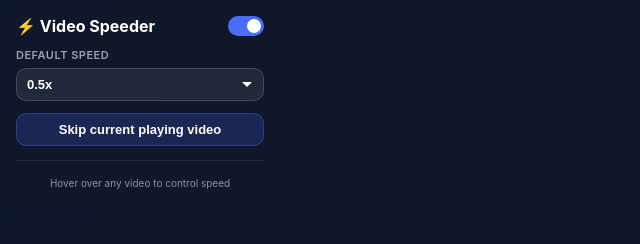
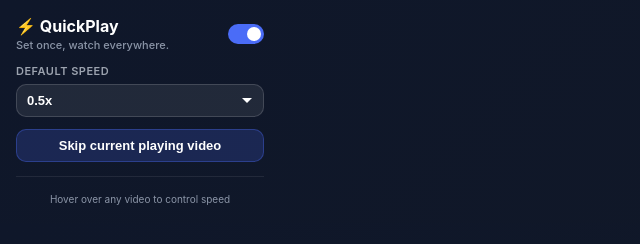
Before and after one commit to ogzhnsbs/quickplay, a website built with Vite: page src/popup/popup.html in a window 1280 px wide. Shown: the whole page, without its empty margins (0-640 px from the left). Built offline with nearby package versions, Linux system fonts and the light colour scheme; no server answers.

Commit message:
feat: update popup UI and enhance README for Chrome Web Store packaging
- Changed the title from "Video Speeder" to "QuickPlay" in popup.html.
- Added a brand section in popup.html with a subtitle for better branding.
- Updated popup.css to include new styles for the brand and subtitle.
- Enhanced README.md with instructions for packaging the extension for the Chrome Web Store.

```diff
--- a/src/popup/popup.css
+++ b/src/popup/popup.css
@@ -23,11 +23,23 @@
   margin-bottom: 12px;
 }
 
+.popup-brand {
+  min-width: 0;
+}
+
 .popup-title {
   font-size: 16px;
   font-weight: 700;
   color: #fff;
   margin: 0;
+}
+
+.popup-subtitle {
+  margin: 2px 0 0;
+  font-size: 11px;
+  font-weight: 500;
+  color: #8b95a7;
+  line-height: 1.3;
 }
 
 .setting-group {
--- a/src/popup/popup.html
+++ b/src/popup/popup.html
@@ -3,13 +3,16 @@
   <head>
     <meta charset="UTF-8" />
     <meta name="viewport" content="width=device-width, initial-scale=1.0" />
-    <title>Video Speeder</title>
+    <title>QuickPlay</title>
     <link rel="stylesheet" href="./popup.css" />
   </head>
   <body>
     <div class="popup-container">
       <div class="popup-header">
-        <h1 class="popup-title">⚡ Video Speeder</h1>
+        <div class="popup-brand">
+          <h1 class="popup-title">⚡ QuickPlay</h1>
+          <p class="popup-subtitle">Set once, watch everywhere.</p>
+        </div>
         <div class="toggle-group toggle-group--header">
           <label class="toggle-switch toggle-switch--compact">
             <input type="checkbox" id="enabled-toggle" checked />
```
Also changed, not shown: README.md, 1 other file.
